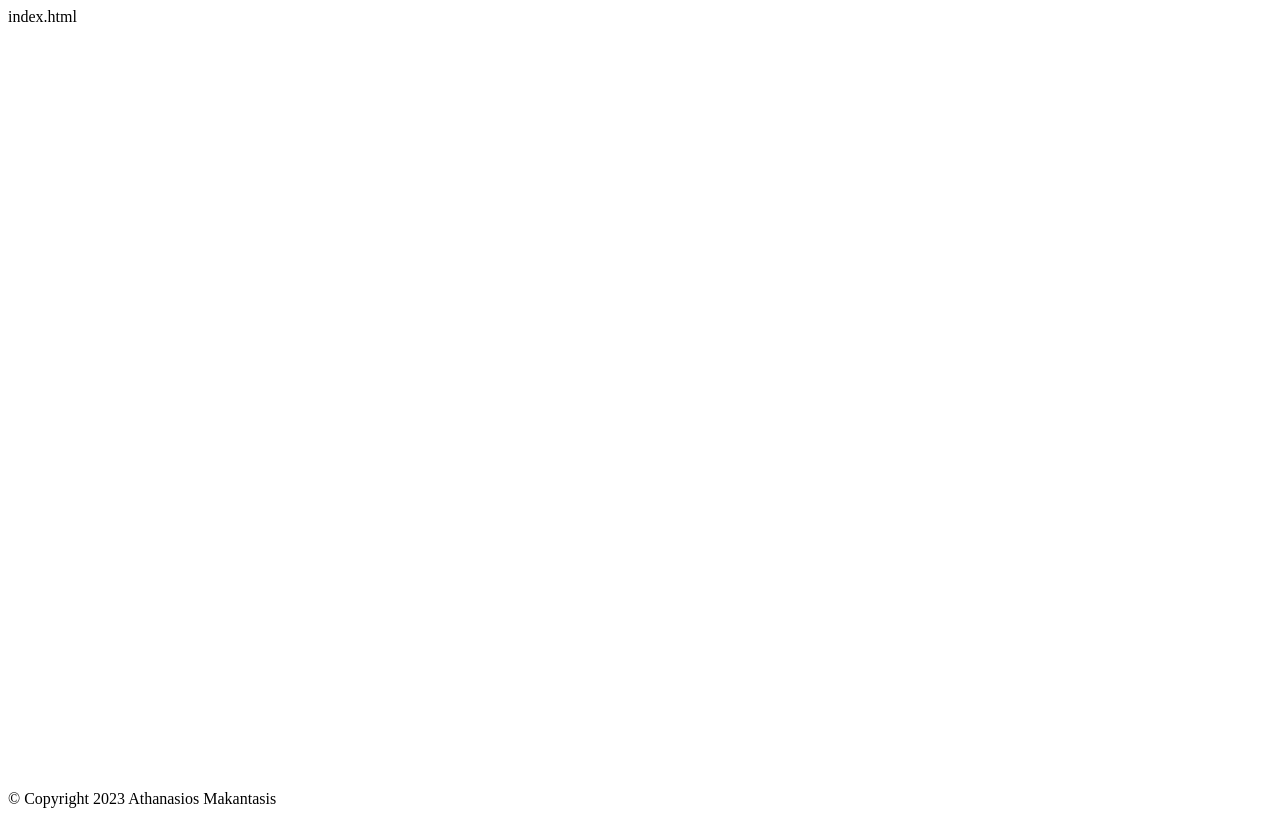
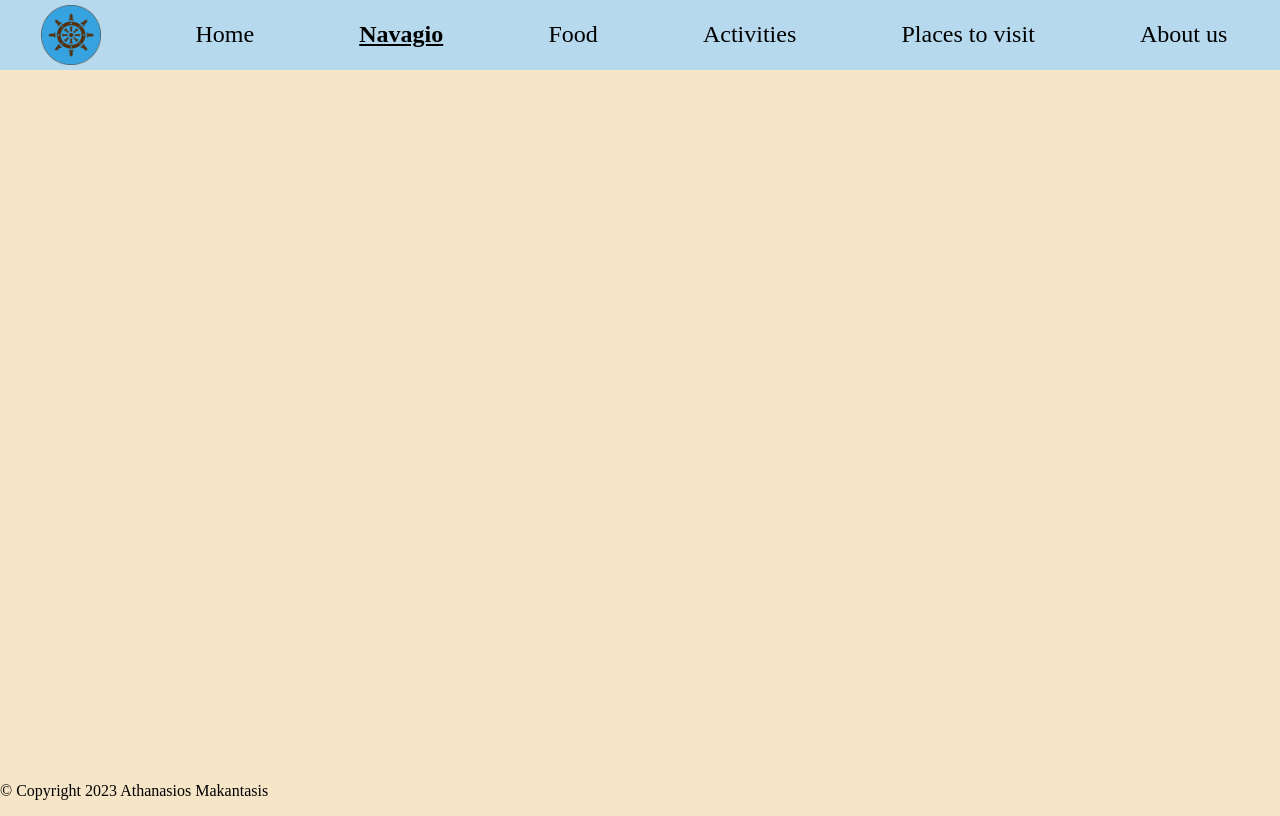
Before and after one commit to NasosMakantasis/NasosMakantasis.github.io, a plain HTML site: page navagio.html in a window 1280 px wide. Drawn offline with Linux system fonts and the light colour scheme.

Commit message:
Navigation bar

```diff
--- a/css/style.css
+++ b/css/style.css
@@ -3,6 +3,11 @@ body {
     min-height: 100vh;
     display: flex;
     flex-direction: column;
+    background-color: #f6e5c6;
+    margin: 0rem;
+}
+main {
+    margin: 0.5rem;
 }
 .cookie-section {
     border-width: 0.1rem;
@@ -28,3 +33,43 @@ p {
     letter-spacing: normal;
 
 }
+ul {
+    list-style-type: none;
+    margin: 0;
+    padding: 0;
+    overflow: hidden;
+    background-color: #b6d9ed;
+    display: flex;
+    justify-content: space-around;
+  }
+
+  li {
+    float: left;
+    display: flex;
+    align-self: center;
+    padding: 0.9rem 1rem;
+  }
+
+  li a {
+    display: block;
+    color: black;
+    text-align: center;
+    text-decoration: none;
+    font-size: 1.5rem;
+  }
+
+  li:hover {
+    background-color: #97c3db;
+  }
+
+  li:first-child {
+    padding: 0.3rem;
+  }
+
+  .active {
+    font-weight: 700;
+    text-decoration: underline;
+  }
+  .logo {
+    width: 3.75rem;
+  }
--- a/navagio.html
+++ b/navagio.html
@@ -6,13 +6,22 @@
     <meta name="author" content="Athanasios Makantasis">
     <meta charset="utf-8">
     <meta name="viewport" content="width=device-width, initial-scale=1">
-    <title>Zakynthos-Navagio</title>index.html
+    <title>Zakynthos-Navagio</title>
     <link rel="stylesheet" href="css\style.css">
     <meta name="description" content="The beautiful island of Zakynthos is a Greek jewell with some great things/activities someone can enjoy! ">
     <meta name="keywords" content="Zakynthos, Greece, Navagio, Zante, Shipwreck ">
 </head>
 
 <body>
+    <ul>
+        <li><img src="img/logo.png" alt="Logo" class="logo"></li>
+        <li><a href="index.html">Home</a></li>
+        <li><a class="active" href="navagio.html">Navagio</a></li>
+        <li><a href="food.html">Food</a></li>
+        <li><a href="activities.html">Activities</a></li>
+        <li><a href="places-to-visit.html">Places to visit</a></li>
+        <li><a href="about-us.html">About us</a></li>
+    </ul>
     <main>
 
     </main>
```
Also changed, not shown: about-us.html (+9 -1 lines), activities.html (+9 -0 lines), food.html (+9 -0 lines), index.html (+9 -0 lines), places-to-visit.html (+9 -0 lines), student.txt.
